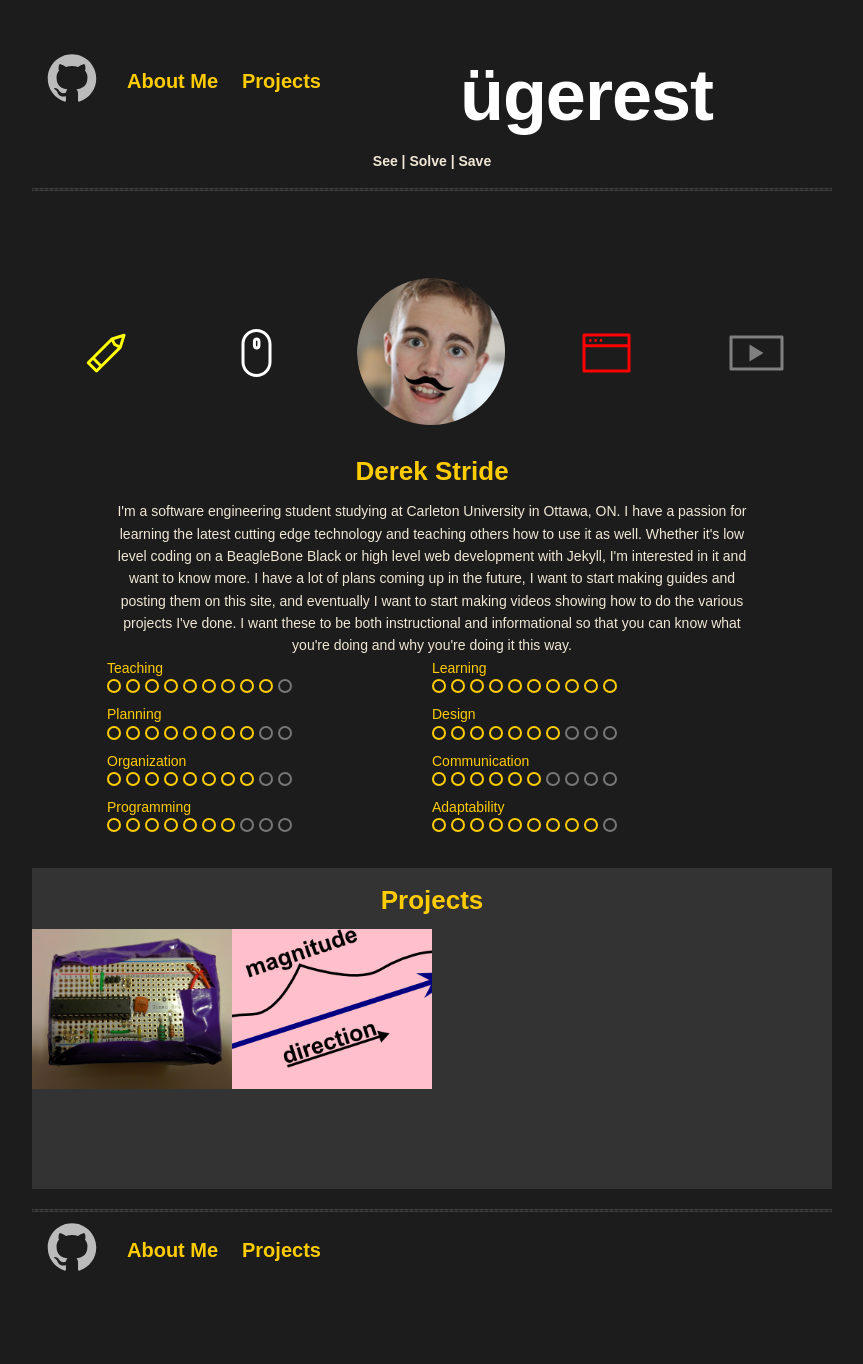
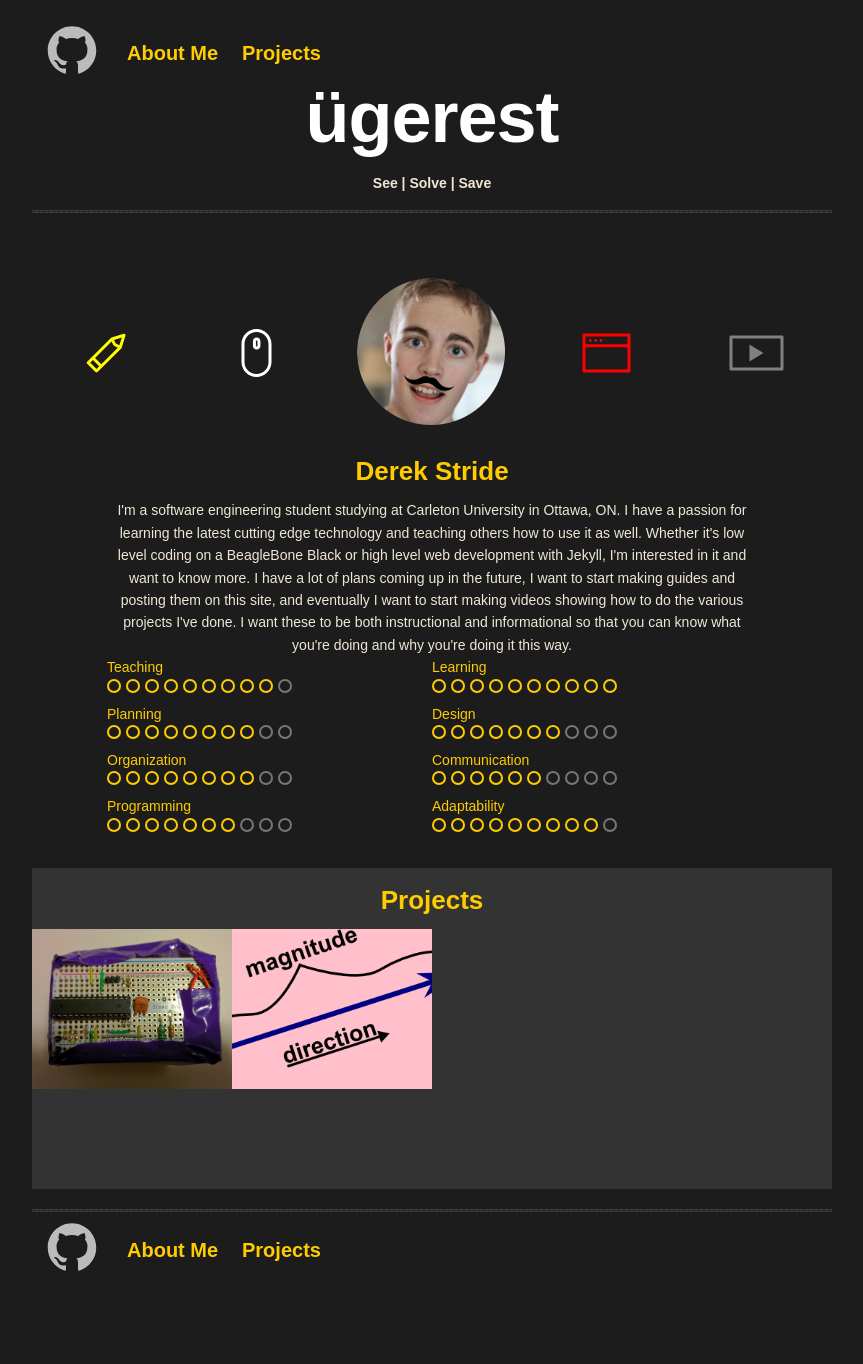
Before and after one commit to DerekStride/DerekStride.github.io, a Jekyll site: the page built from index.html, in a window 1280 px wide. Shown: the whole page, without its empty margins (208-1071 px from the left). Built offline with Jekyll 4.4.1, drawn with Linux system fonts in a browser that asks for light colours.

Commit message:
Fixed error created in the past few commit

```diff
--- a/assets/css/3-modules/_header.sass
+++ b/assets/css/3-modules/_header.sass
@@ -25,6 +25,7 @@ header
     text-align: center
     margin-bottom: 20px
     color: white
+    clear: both
     padding-top: 5px
 
   .kicker
```
